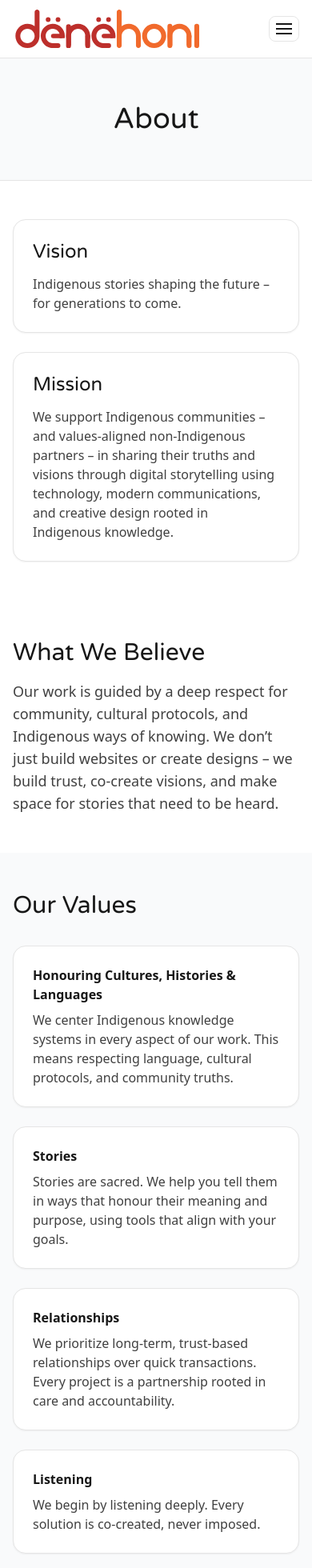
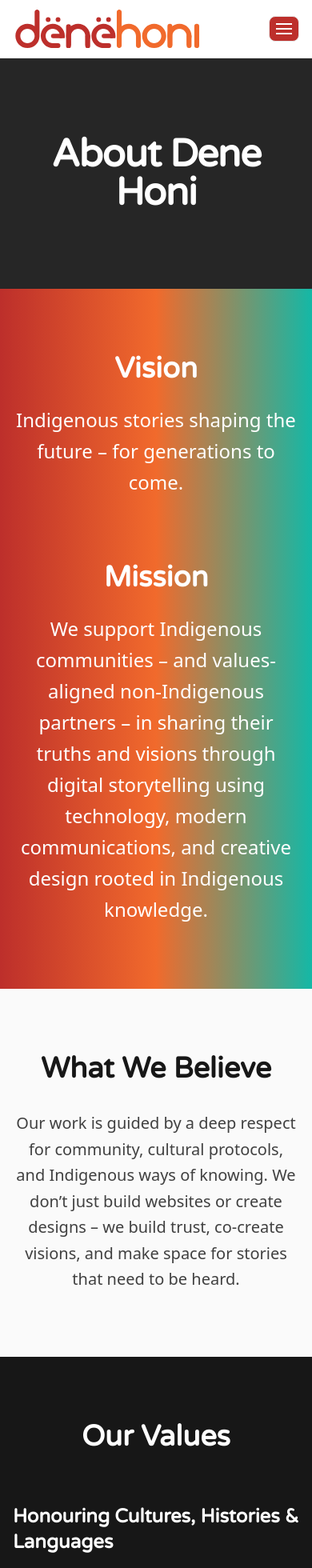
Before and after one commit to liquidtrends/denehoni, a Next.js app: page /about in a window 390 px wide. Shown: the top 1960 px of the page at 80% size. Built offline with nearby package versions, Linux system fonts and the light colour scheme.

Commit message:
homepage update

```diff
--- a/app/about/page.js
+++ b/app/about/page.js
@@ -11,28 +11,32 @@
 export default function AboutPage() {
   return (
     <article className="bg-white">
-      {/* Title */}
-      <section className="relative border-b border-neutral-200 bg-brandNeutral-50">
-        <div className="container py-14 md:py-20">
-          <h1 className="text-center font-varela text-4xl md:text-6xl">
-            About
+      {/* ===== Hero ===== */}
+      <section className="relative overflow-hidden bg-neutral-800 text-white">
+        <div className="container py-24 md:py-36 text-center">
+          <h1 className="font-varela text-5xl md:text-7xl font-bold tracking-tight">
+            About Dene Honi
           </h1>
         </div>
       </section>
 
-      {/* Vision / Mission */}
-      <section className="relative">
-        <div className="container py-12 md:py-16">
-          <div className="grid gap-6 md:grid-cols-2">
-            <div className="rounded-2xl border border-neutral-200 bg-white p-6 shadow-sm">
-              <h2 className="font-varela text-2xl">Vision</h2>
-              <p className="mt-3 text-neutral-700">
+      {/* ===== Vision / Mission ===== */}
+      <section className="relative bg-gradient-to-r from-brand-red via-brand-orange to-teal-500 text-white">
+        <div className="container py-20 md:py-32 space-y-20 text-center">
+          <div>
+            <h2 className="font-varela text-4xl md:text-6xl font-bold">
+              Vision
+            </h2>
+            <p className="mx-auto mt-6 max-w-4xl text-2xl leading-relaxed">
               Indigenous stories shaping the future – for generations to come.
             </p>
           </div>
-            <div className="rounded-2xl border border-neutral-200 bg-white p-6 shadow-sm">
-              <h2 className="font-varela text-2xl">Mission</h2>
-              <p className="mt-3 text-neutral-700">
+
+          <div>
+            <h2 className="font-varela text-4xl md:text-6xl font-bold">
+              Mission
+            </h2>
+            <p className="mx-auto mt-6 max-w-4xl text-2xl leading-relaxed">
               We support Indigenous communities – and values-aligned
               non-Indigenous partners – in sharing their truths and visions
               through digital storytelling using technology, modern
@@ -41,14 +45,15 @@
             </p>
           </div>
         </div>
-        </div>
       </section>
 
-      {/* What We Believe */}
-      <section className="relative">
-        <div className="container py-12 md:py-16">
-          <h2 className="font-varela text-3xl md:text-4xl">What We Believe</h2>
-          <p className="mt-4 text-lg text-neutral-700">
+      {/* ===== What We Believe ===== */}
+      <section className="relative bg-neutral-50">
+        <div className="container py-20 md:py-28 text-center">
+          <h2 className="font-varela text-4xl md:text-6xl font-bold">
+            What We Believe
+          </h2>
+          <p className="mx-auto mt-8 max-w-4xl text-xl md:text-2xl text-neutral-700 leading-relaxed">
             Our work is guided by a deep respect for community, cultural
             protocols, and Indigenous ways of knowing. We don’t just build
             websites or create designs – we build trust, co-create visions, and
@@ -57,65 +62,56 @@
         </div>
       </section>
 
-      {/* Our Values */}
-      <section className="relative bg-brandNeutral-50">
-        <div className="container py-12 md:py-16">
-          <h2 className="font-varela text-3xl md:text-4xl">Our Values</h2>
+      {/* ===== Our Values ===== */}
+      <section className="relative bg-neutral-900 text-white">
+        <div className="container py-20 md:py-28">
+          <h2 className="text-center font-varela text-4xl md:text-6xl font-bold">
+            Our Values
+          </h2>
 
-          <div className="mt-8 grid gap-6 md:grid-cols-2">
-            <div className="rounded-2xl border border-neutral-200 bg-white p-6 shadow-sm">
-              <h3 className="font-semibold">
-                Honouring Cultures, Histories &amp; Languages
+          <div className="mt-16 grid gap-12 md:grid-cols-2">
+            {[
+              {
+                title: "Honouring Cultures, Histories & Languages",
+                text: "We center Indigenous knowledge systems in every aspect of our work. This means respecting language, cultural protocols, and community truths.",
+              },
+              {
+                title: "Stories",
+                text: "Stories are sacred. We help you tell them in ways that honour their meaning and purpose, using tools that align with your goals.",
+              },
+              {
+                title: "Relationships",
+                text: "We prioritize long-term, trust-based relationships over quick transactions. Every project is a partnership rooted in care and accountability.",
+              },
+              {
+                title: "Listening",
+                text: "We begin by listening deeply. Every solution is co-created, never imposed.",
+              },
+              {
+                title: "Speaking Your Truth",
+                text: "We support individuals and organizations in finding and sharing their voice with confidence, clarity, and strength.",
+              },
+            ].map((val, i) => (
+              <div key={i} className="space-y-4">
+                <h3 className="font-varela text-2xl md:text-3xl font-bold">
+                  {val.title}
                 </h3>
-              <p className="mt-2 text-neutral-700">
-                We center Indigenous knowledge systems in every aspect of our
-                work. This means respecting language, cultural protocols, and
-                community truths.
+                <p className="text-lg md:text-xl text-neutral-300 leading-relaxed">
+                  {val.text}
                 </p>
               </div>
-
-            <div className="rounded-2xl border border-neutral-200 bg-white p-6 shadow-sm">
-              <h3 className="font-semibold">Stories</h3>
-              <p className="mt-2 text-neutral-700">
-                Stories are sacred. We help you tell them in ways that honour
-                their meaning and purpose, using tools that align with your
-                goals.
-              </p>
-            </div>
-
-            <div className="rounded-2xl border border-neutral-200 bg-white p-6 shadow-sm">
-              <h3 className="font-semibold">Relationships</h3>
-              <p className="mt-2 text-neutral-700">
-                We prioritize long-term, trust-based relationships over quick
-                transactions. Every project is a partnership rooted in care and
-                accountability.
-              </p>
-            </div>
-
-            <div className="rounded-2xl border border-neutral-200 bg-white p-6 shadow-sm">
-              <h3 className="font-semibold">Listening</h3>
-              <p className="mt-2 text-neutral-700">
-                We begin by listening deeply. Every solution is co-created,
-                never imposed.
-              </p>
-            </div>
-
-            <div className="rounded-2xl border border-neutral-200 bg-white p-6 shadow-sm md:col-span-2">
-              <h3 className="font-semibold">Speaking Your Truth</h3>
-              <p className="mt-2 text-neutral-700">
-                We support individuals and organizations in finding and sharing
-                their voice with confidence, clarity, and strength.
-              </p>
-            </div>
+            ))}
           </div>
         </div>
       </section>
 
-      {/* Our Story */}
-      <section className="relative">
-        <div className="container py-12 md:py-16">
-          <h2 className="font-varela text-3xl md:text-4xl">Our Story</h2>
-          <div className="prose prose-neutral mt-4 max-w-none">
+      {/* ===== Our Story ===== */}
+      <section className="relative bg-white">
+        <div className="container py-20 md:py-28 text-center">
+          <h2 className="font-varela text-4xl md:text-6xl font-bold">
+            Our Story
+          </h2>
+          <div className="prose prose-lg md:prose-xl prose-neutral mx-auto mt-8 text-left">
             <p>
               Dene Honi is the evolution of over two decades of work under
               Liquid Trends Media, founded by Ryan Janvier, a proud member of
@@ -152,23 +148,25 @@
         </div>
       </section>
 
-      {/* Our Founders */}
-      <section className="relative bg-brandNeutral-50">
-        <div className="container py-12 md:py-16">
-          <h2 className="font-varela text-3xl md:text-4xl">Our Founders</h2>
-          <p className="mt-3 max-w-3xl text-neutral-700">
+      {/* ===== Our Founders ===== */}
+      <section className="relative bg-neutral-50">
+        <div className="container py-20 md:py-28">
+          <h2 className="text-center font-varela text-4xl md:text-6xl font-bold">
+            Our Founders
+          </h2>
+          <p className="mx-auto mt-6 max-w-3xl text-center text-xl md:text-2xl text-neutral-700 leading-relaxed">
             We’re Ryan Janvier and Daena Crosby, and together, we co-founded
-            Dene Honi.
-            Our work is rooted in a strong and respectful relationship – one that
-            has been built over 5 years of working together, listening deeply,
-            and showing up for communities with care, clarity, and accountability.
+            Dene Honi. Our work is rooted in a strong and respectful
+            relationship – one that has been built over 5 years of working
+            together, listening deeply, and showing up for communities with
+            care, clarity, and accountability.
           </p>
 
-          <div className="mt-8 grid gap-8 md:grid-cols-2">
+          <div className="mt-16 grid gap-12 md:grid-cols-2">
             {/* Ryan */}
-            <div className="rounded-2xl border border-neutral-200 bg-white p-6 shadow-sm">
-              <div className="flex items-start gap-4">
-                <div className="relative h-20 w-20 overflow-hidden rounded-xl bg-neutral-100">
+            <div className="space-y-6">
+              <div className="flex items-center gap-4">
+                <div className="relative h-24 w-24 overflow-hidden rounded-2xl bg-neutral-200">
                   <Image
                     src="/images/ryan.jpg"
                     alt="Ryan Janvier"
@@ -177,28 +175,31 @@
                   />
                 </div>
                 <div>
-                  <h3 className="font-varela text-2xl">Ryan Janvier</h3>
-                  <p className="text-sm text-neutral-600">
+                  <h3 className="font-varela text-2xl md:text-3xl font-bold">
+                    Ryan Janvier
+                  </h3>
+                  <p className="text-lg text-neutral-500">
                     Founder &amp; Creative Director
                   </p>
                 </div>
               </div>
-              <p className="mt-4 text-neutral-700">
+              <p className="text-lg text-neutral-700 leading-relaxed">
                 Ryan: I'm a proud member of the Chipewyan Prairie Dene First
                 Nation and Treaty 8 territory. I've been working as a graphic
-                designer and web developer for over 20 years, supporting Indigenous
-                organizations and First Nation communities across Canada and the U.S.
-                My work is deeply connected to Dene culture and the land I come from.
-                I believe that technology, when used with intention, can be a powerful
-                way to preserve our knowledge systems, share our stories, and
-                strengthen community connections.
+                designer and web developer for over 20 years, supporting
+                Indigenous organizations and First Nation communities across
+                Canada and the U.S. My work is deeply connected to Dene culture
+                and the land I come from. I believe that technology, when used
+                with intention, can be a powerful way to preserve our knowledge
+                systems, share our stories, and strengthen community
+                connections.
               </p>
             </div>
 
             {/* Daena */}
-            <div className="rounded-2xl border border-neutral-200 bg-white p-6 shadow-sm">
-              <div className="flex items-start gap-4">
-                <div className="relative h-20 w-20 overflow-hidden rounded-xl bg-neutral-100">
+            <div className="space-y-6">
+              <div className="flex items-center gap-4">
+                <div className="relative h-24 w-24 overflow-hidden rounded-2xl bg-neutral-200">
                   <Image
                     src="/images/daena.jpg"
                     alt="Daena Crosby"
@@ -207,49 +208,57 @@
                   />
                 </div>
                 <div>
-                  <h3 className="font-varela text-2xl">Daena Crosby</h3>
-                  <p className="text-sm text-neutral-600">Co-Founder</p>
+                  <h3 className="font-varela text-2xl md:text-3xl font-bold">
+                    Daena Crosby
+                  </h3>
+                  <p className="text-lg text-neutral-500">Co-Founder</p>
                 </div>
               </div>
-              <p className="mt-4 text-neutral-700">
-                Daena: I’m a white settler, born in Toronto, with ancestral roots in
-                England, Germany, Poland, and Austria. For more than 15 years, I’ve
-                worked alongside Indigenous communities and nonprofit organizations
-                across Canada in research, communications, and project management roles.
-                I have a PhD in Sociology and a deep commitment to creating relational,
-                respectful, and culturally grounded spaces for collaboration. My work is
-                guided by the belief that every story deserves to be told with integrity –
-                and that we can build more just systems when we work together with humility
-                and care.
+              <p className="text-lg text-neutral-700 leading-relaxed">
+                Daena: I’m a white settler, born in Toronto, with ancestral roots
+                in England, Germany, Poland, and Austria. For more than 15
+                years, I’ve worked alongside Indigenous communities and nonprofit
+                organizations across Canada in research, communications, and
+                project management roles. I have a PhD in Sociology and a deep
+                commitment to creating relational, respectful, and culturally
+                grounded spaces for collaboration. My work is guided by the
+                belief that every story deserves to be told with integrity – and
+                that we can build more just systems when we work together with
+                humility and care.
               </p>
             </div>
           </div>
 
-          <div className="prose prose-neutral mt-8 max-w-none">
+          <div className="mx-auto mt-12 max-w-4xl prose prose-lg md:prose-xl prose-neutral">
             <p>
-              We are often told that our partnership is an example of reconciliation
-              in action. While we hold that with respect, to us, it is about something
-              deeper: long-term relational work, shared responsibility, and showing up
-              with consistency for the communities we care about.
+              We are often told that our partnership is an example of
+              reconciliation in action. While we hold that with respect, to us,
+              it is about something deeper: long-term relational work, shared
+              responsibility, and showing up with consistency for the
+              communities we care about.
             </p>
             <p>
               We’ve learned to find a way forward – together – through listening,
-              truth-telling, creativity, and a shared belief in the power of Indigenous
-              stories to shape the future.
-              Dene Honi was born from our shared belief. We’re here to offer not just
-              services, but partnership – rooted in trust, led by story, and powered by
-              design, technology, and strategy that honours Indigenous knowledge and vision.
+              truth-telling, creativity, and a shared belief in the power of
+              Indigenous stories to shape the future. Dene Honi was born from
+              our shared belief. We’re here to offer not just services, but
+              partnership – rooted in trust, led by story, and powered by
+              design, technology, and strategy that honours Indigenous knowledge
+              and vision.
             </p>
           </div>
         </div>
       </section>
 
-      {/* Closing CTA (link only, content unchanged above) */}
-      <section className="bg-gradient-to-r from-teal-500 to-brand-orange py-12 text-white">
+      {/* ===== Closing CTA ===== */}
+      <section className="bg-gradient-to-r from-teal-500 to-brand-orange py-20 text-white">
         <div className="container text-center">
+          <h2 className="font-varela text-3xl md:text-5xl font-bold">
+            Ready to Start?
+          </h2>
           <Link
             href="/services"
-            className="inline-flex rounded-xl bg-white px-6 py-3 font-varela text-lg font-semibold text-brand-red shadow hover:bg-neutral-100"
+            className="mt-8 inline-flex rounded-xl bg-white px-8 py-4 font-varela text-xl font-bold text-brand-red shadow hover:bg-neutral-100"
           >
             Explore Our Services
           </Link>
--- a/app/globals.css
+++ b/app/globals.css
@@ -28,25 +28,87 @@
   }
 }
 
-/* ===== Animated gradient backdrop ===== */
-@keyframes hero-gradient-shift {
-  0%   { background-position: 0% 50%; }
-  50%  { background-position: 100% 50%; }
-  100% { background-position: 0% 50%; }
+/* --- Sunrise: dawn → day driven by CSS vars --- */
+:root {
+  --sun-progress: 0;    /* 0..1 set by JS */
+  --day-opacity: 0;     /* 0..1 set by JS */
 }
 
-.hero-animated-gradient {
-  /* Brand-forward gradient: red → orange → teal */
-  background-image: linear-gradient(
-    120deg,
-    #BD2F2B 0%,
-    #F16A2C 50%,
-    #1E9FA3 100%
-  );
-  background-size: 200% 200%;
-  animation: hero-gradient-shift 16s ease-in-out infinite;
-  /* soft overlay to keep text readable */
+/* Wrapper that holds both gradients */
+.sunrise-sky {
+  position: absolute;
+  inset: 0;
+  overflow: hidden;
+  z-index: -1;
+}
 
+/* Dawn layer (behind) */
+.sunrise-sky::before {
+  content: "";
+  position: absolute;
+  inset: 0;
+  /* Pre-dawn → warm horizon; brand-tinted */
+  background:
+    radial-gradient(120% 70% at 50% 100%,
+      rgba(241,106,44,0.22) 0%,
+      rgba(189,47,43,0.18) 35%,
+      rgba(0,0,0,0) 70%),
+    linear-gradient(to top,
+      #1b2233 0%,
+      #242c41 35%,
+      #3a4663 65%,
+      #101521 100%);
+}
+
+/* Day layer (on top, its opacity is driven by --day-opacity) */
+.sunrise-sky::after {
+  content: "";
+  position: absolute;
+  inset: 0;
+  background:
+    radial-gradient(120% 70% at 50% 100%,
+      rgba(241,106,44,0.16) 0%,
+      rgba(189,47,43,0.12) 35%,
+      rgba(0,0,0,0) 75%),
+    linear-gradient(to top,
+      #3b4a6e 0%,
+      #6d86b8 45%,
+      #9fb7e6 75%,
+      #cfe2ff 100%);
+  opacity: var(--day-opacity);
+  pointer-events: none;
+}
+
+/* Rising sun (position controlled by --sun-progress) */
+.sunrise-sun {
+  position: absolute;
+  left: 50%;
+  transform: translateX(-50%);
+  width: 40vmin;
+  height: 40vmin;
+  border-radius: 50%;
+  /* warm sun with soft corona */
+  background:
+    radial-gradient(closest-side, #fff6e5 0%, #ffd8a8 55%),
+    radial-gradient(closest-side, #F16A2C 0%, rgba(241,106,44,0.55) 40%, rgba(241,106,44,0) 75%);
+  box-shadow:
+    0 0 60px 20px rgba(241,106,44,0.35),
+    0 0 120px 50px rgba(189,47,43,0.20);
+  /* Start below horizon; rise ~60vh as progress→1 */
+  bottom: calc(-30vh + (60vh * var(--sun-progress)));
+  filter: blur(0.5px);
+  pointer-events: none;
+}
+
+/* Optional: a thin horizon line for realism */
+.sunrise-horizon-line {
+  position: absolute;
+  inset-inline: 0;
+  bottom: 0;
+  height: 2px;
+  background: linear-gradient(90deg, transparent, rgba(255,255,255,0.55), transparent);
+  opacity: .5;
+  pointer-events: none;
 }
 
 /* Motion safety */
--- a/app/page.js
+++ b/app/page.js
@@ -9,8 +9,8 @@
         <div className="container mx-auto grid max-w-7xl grid-cols-1 items-center gap-12 px-6 md:grid-cols-2">
           {/* Visual */}
           <div className="relative">
-            <div className="aspect-square overflow-hidden rounded-2xl border border-neutral-200 bg-white shadow-sm">
-              <img src="https://picsum.photos/500" alt="" className="h-full w-full object-cover" />
+            <div className="aspect-square overflow-hidden">
+              <img src="4flower.png" alt="" className="h-full w-full object-cover" />
             </div>
           </div>
 
--- a/components/Footer.js
+++ b/components/Footer.js
@@ -29,8 +29,6 @@
               Follow us on social media or reach out for collaborations.
             </p>
             <div className="mt-3 flex gap-3">
-              <a href={site.links.github} target="_blank" rel="noreferrer" className="hover:underline">GitHub</a>
-              <a href={site.links.twitter} target="_blank" rel="noreferrer" className="hover:underline">Twitter</a>
             </div>
           </div>
         </Container>
@@ -45,8 +43,6 @@
           <div className="flex items-center gap-4 text-sm">
             <Link className="hover:underline" href="/privacy">Privacy</Link>
             <Link className="hover:underline" href="/terms">Terms</Link>
-            <a className="hover:underline" href={site.links.github} target="_blank" rel="noreferrer">GitHub</a>
-            <a className="hover:underline" href={site.links.twitter} target="_blank" rel="noreferrer">Twitter</a>
           </div>
         </Container>
       </footer>
--- a/components/Header.js
+++ b/components/Header.js
@@ -13,23 +13,27 @@
     <header className="sticky top-0 z-50 border-b border-neutral-200 bg-white/80 backdrop-blur supports-[backdrop-filter]:bg-white/60">
       <Container className="flex items-center justify-between py-3">
         <Logo />
-
-        <nav className="hidden items-center gap-6 md:flex">
-          {site.nav.map((item) => (
-            <ActiveLink key={item.href} href={item.href} className="text-sm font-medium">
-              {item.name}
-            </ActiveLink>
-          ))}
-        </nav>
-
+          <nav className="hidden md:flex items-center gap-8 relative">
+            {site.nav.map((item) => (
+              <ActiveLink
+                key={item.href}
+                href={item.href}
+                className="relative text-base font-semibold tracking-wide text-neutral-800 hover:text-brand-red transition-colors duration-300 group font-varela"
+              >
+                {item.name}
+                {/* Fancy underline */}
+                <span className="absolute left-0 bottom-[-4px] h-[3px] w-0 bg-gradient-to-r from-brand-red to-brand-orange transition-all duration-300 group-hover:w-full"></span>
+              </ActiveLink>
+            ))}
+          </nav>
         <button
-          className="md:hidden rounded-lg border border-neutral-200 p-2"
+          className="md:hidden rounded-lg border border-neutral-200 p-2  bg-brand-red"
           onClick={() => setOpen((v) => !v)}
           aria-label="Toggle Menu"
         >
-          <span className="block h-0.5 w-5 bg-neutral-900 mb-1"></span>
-          <span className="block h-0.5 w-5 bg-neutral-900 mb-1"></span>
-          <span className="block h-0.5 w-5 bg-neutral-900"></span>
+          <span className="block h-0.5 w-5 bg-white mb-1"></span>
+          <span className="block h-0.5 w-5 bg-white mb-1"></span>
+          <span className="block h-0.5 w-5 bg-white"></span>
         </button>
       </Container>
 
--- a/lib/site.js
+++ b/lib/site.js
@@ -1,12 +1,17 @@
 export const site = {
-  name: "Your Brand",
-  url: "https://example.com",
+name: "Dene Honi",
+  url: "https://denehoni.com",
   description:
-    "A blazing fast Next.js + Tailwind boilerplate for modern, accessible websites.",
-  ogImage: "/og-image.png",
-  links: {
-    twitter: "https://x.com/your-handle",
-    github: "https://github.com/your-handle"
+    "Dene Honi is an Indigenous-owned creative and strategic studio in Canada. We specialize in web design, development, graphic design, and digital storytelling that honour Indigenous cultures, languages, and values. Trusted by First Nations, non-profits, and values-aligned organizations across Canada.",
+  keywords:
+    "Indigenous web design, Indigenous web development, Indigenous graphic design, Indigenous storytelling, First Nations websites, digital design Canada, Indigenous communications, Indigenous branding, First Nation creative agency, Indigenous marketing, Dene Honi",
+  author: "Dene Honi Technologies Inc.",
+  openGraph: {
+    type: "website",
+    title: "Dene Honi – Indigenous Web Design & Digital Storytelling",
+    description:
+      "Partner with Dene Honi, an Indigenous-owned design and development studio. We deliver culturally grounded websites, branding, and storytelling for Indigenous communities and values-aligned organizations across Canada.",
+    image: "/og-image.jpg", // Create an OG image for better sharing visuals
   },
   nav: [
     { name: "Home", href: "/" },
```
Also changed, not shown: components/Hero.js (+9 -4 lines), components/HeroBackground.js (+36 -20 lines), public/4flower.png (added), public/flower-bg.png (added). Lines whose indentation alone changed are shown as unchanged.
